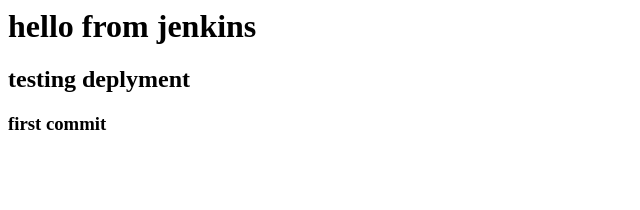
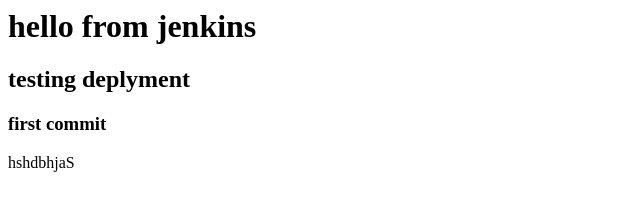
Before and after one commit to UsmaanMohd/jenkins-basic-flow-test, a plain HTML site: page index.html in a window 1280 px wide. Shown: the full height of the page, 0-640 px from the left. Drawn offline with Linux system fonts and the light colour scheme.

Commit message:
Add paragraph to index.html

```diff
--- a/index.html
+++ b/index.html
@@ -1,2 +1,3 @@
 <h1> hello from jenkins</h1>
 <h2> testing deplyment</h2><h3>first commit</h3>
+<p> hshdbhjaS</p>
```
